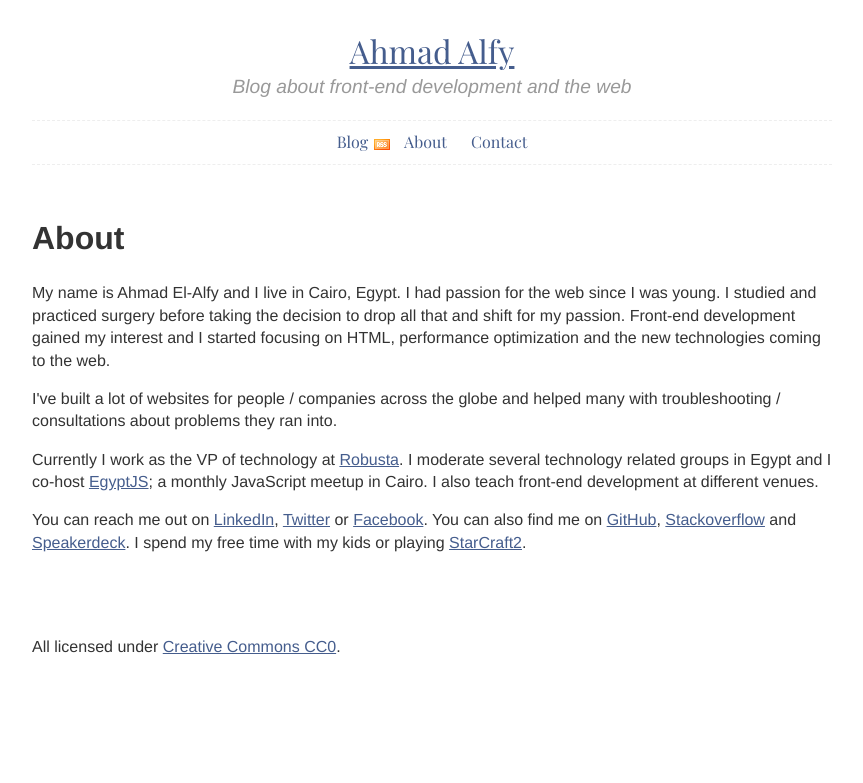
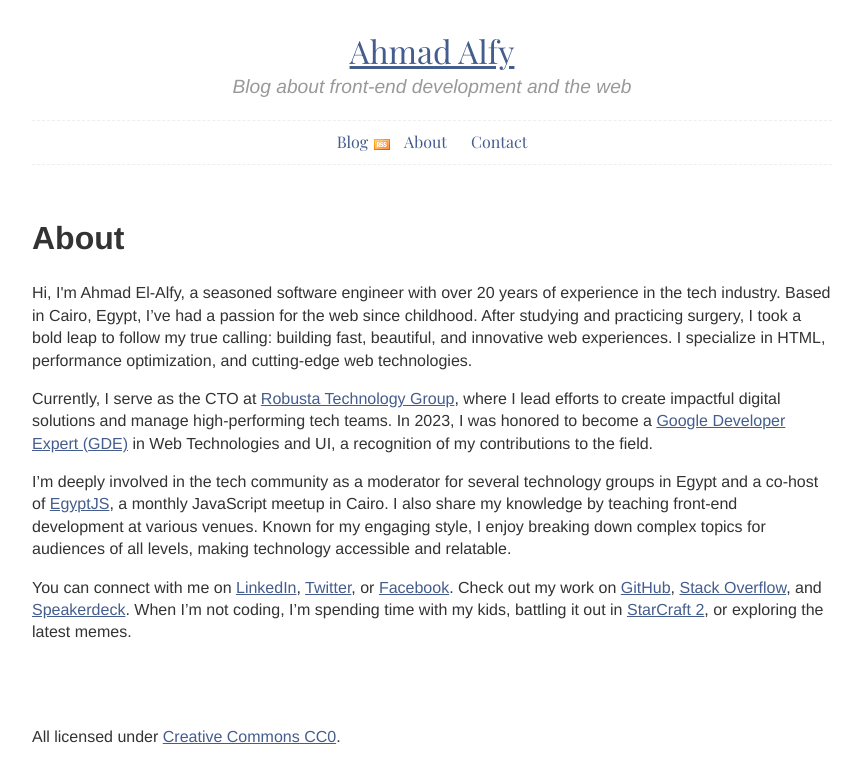
Before and after one commit to ahmadalfy/blog, a Jekyll site: the page built from about/index.html, in a window 1280 px wide. Shown: the top 783 px of the page, without its empty margins (208-1071 px from the left). Built offline with Jekyll 4.4.1, drawn with Linux system fonts in a browser that asks for light colours; some web fonts are replaced.

Commit message:
feat: update bio

```diff
--- a/about/index.html
+++ b/about/index.html
@@ -5,8 +5,13 @@ title: About . Ahmad Alfy
 
 <div id="about">
   <h1>About</h1>
-  <p>My name is Ahmad El-Alfy and I live in Cairo, Egypt. I had passion for the web since I was young. I studied and practiced surgery before taking the decision to drop all that and shift for my passion. Front-end development gained my interest and I started focusing on HTML, performance optimization and the new technologies coming to the web.</p>
-  <p>I've built a lot of websites for people / companies across the globe and helped many with troubleshooting / consultations about problems they ran into.</p>
-  <p>Currently I work as the VP of technology at <a href="https://robustastudio.com" title="Robusta website">Robusta</a>. I moderate several technology related groups in Egypt and I co-host <a href="https://www.meetup.com/EgyptJS/">EgyptJS</a>; a monthly JavaScript meetup in Cairo. I also teach front-end development at different venues.</p>
-  <p>You can reach me out on <a href="https://linkedin.com/in/ahmadalfy">LinkedIn</a>, <a href="https://twitter.com/ahmadalfy">Twitter</a> or <a href="https://facebook.com/ahmadalfy">Facebook</a>. You can also find me on <a href="https://github.com/ahmadalfy">GitHub</a>, <a href="https://stackoverflow.com/users/497828/ahmad-alfy">Stackoverflow</a> and <a href="https://speakerdeck.com/ahmad">Speakerdeck</a>. I spend my free time with my kids or playing <a href="https://starcraft2.com/en-us/profile/2/1/4520704">StarCraft2</a>.</p>
+
+  <p>Hi, I'm Ahmad El-Alfy, a seasoned software engineer with over 20 years of experience in the tech industry. Based in Cairo, Egypt, I’ve had a passion for the web since childhood. After studying and practicing surgery, I took a bold leap to follow my true calling: building fast, beautiful, and innovative web experiences. I specialize in HTML, performance optimization, and cutting-edge web technologies.</p>
+
+  <p>Currently, I serve as the CTO at <a href="https://robustastudio.com" title="Robusta website">Robusta Technology Group</a>, where I lead efforts to create impactful digital solutions and manage high-performing tech teams. In 2023, I was honored to become a <a href="https://developers.google.com/profile/u/alfy">Google Developer Expert (GDE)</a> in Web Technologies and UI, a recognition of my contributions to the field.</p>
+
+  <p>I’m deeply involved in the tech community as a moderator for several technology groups in Egypt and a co-host of <a href="https://www.meetup.com/EgyptJS/">EgyptJS</a>, a monthly JavaScript meetup in Cairo. I also share my knowledge by teaching front-end development at various venues. Known for my engaging style, I enjoy breaking down complex topics for audiences of all levels, making technology accessible and relatable.</p>
+
+  <p>You can connect with me on <a href="https://linkedin.com/in/ahmadalfy">LinkedIn</a>, <a href="https://twitter.com/ahmadalfy">Twitter</a>, or <a href="https://facebook.com/ahmadalfy">Facebook</a>. Check out my work on <a href="https://github.com/ahmadalfy">GitHub</a>, <a href="https://stackoverflow.com/users/497828/ahmad-alfy">Stack Overflow</a>, and <a href="https://speakerdeck.com/ahmad">Speakerdeck</a>. When I’m not coding, I’m spending time with my kids, battling it out in <a href="https://starcraft2.com/en-us/profile/2/1/4520704">StarCraft 2</a>, or exploring the latest memes.</p>
+
 </div>
```
